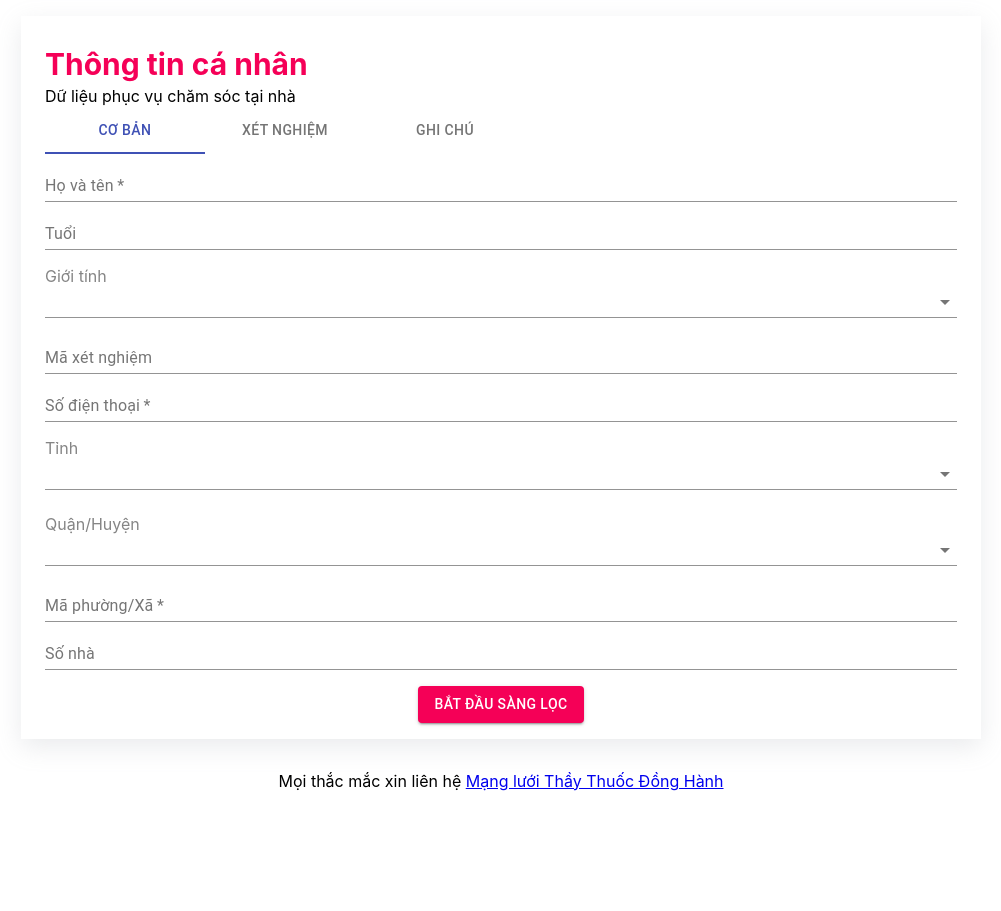
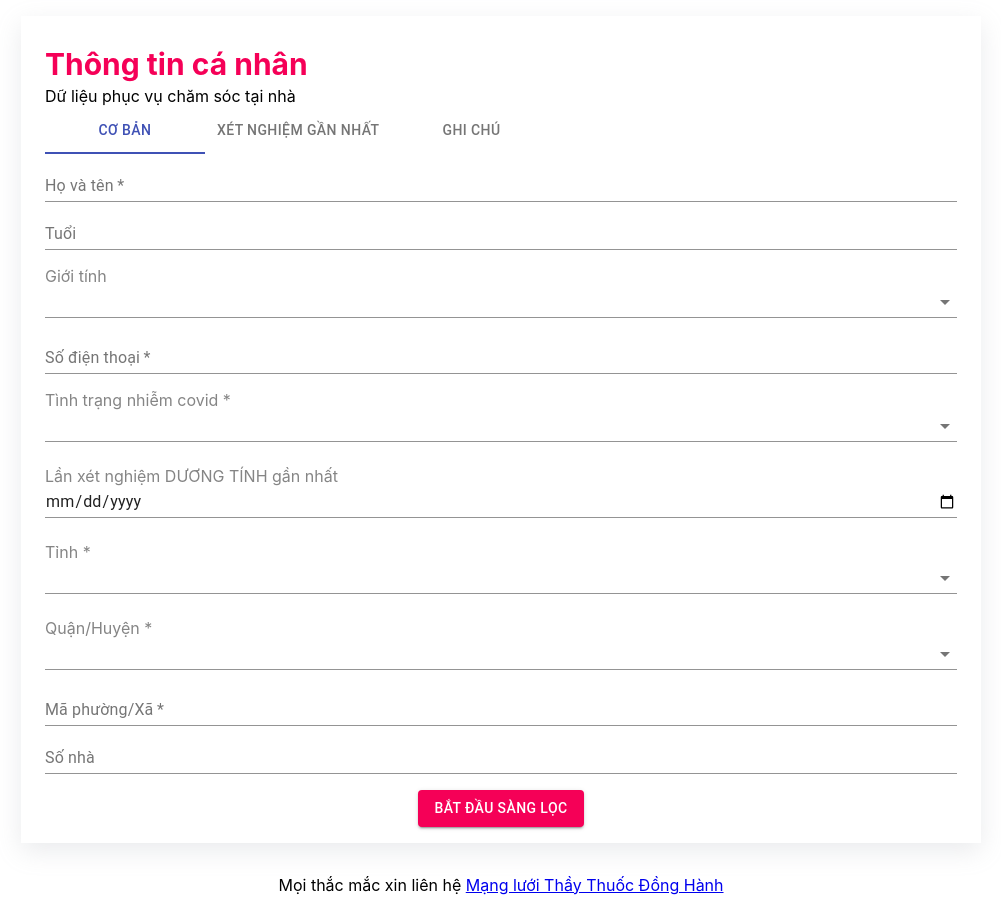
Before and after one commit to 0xk2/ttdh-portable, a React (Create React App) app: page / in a window 1280 px wide. Shown: the whole page, without its empty margins (139-1140 px from the left). Before the commit the page ends 807 px from the top, so only its background shows below. Built offline with nearby package versions, Linux system fonts and the light colour scheme.

Commit message:
improve moving between page

```diff
--- a/src/page/FormData/FormData.js
+++ b/src/page/FormData/FormData.js
@@ -21,7 +21,8 @@ const FormData = (props) => {
                 onClick={() => {
                 props.history.push({
                 pathname: '/',
-                patientInfo: props.location.patientInfo
+                patientInfo: props.location.patientInfo,
+                initFrmData
               })
             }}
           >Thông tin</Button>
--- a/src/page/PatientInfo/PatientInfo.js
+++ b/src/page/PatientInfo/PatientInfo.js
@@ -6,12 +6,6 @@ import { Tabs, Tab } from '@material-ui/core'
 import TabPanel from '../../component/TabPanel';
 import { Close } from '@material-ui/icons';
 
-/*
-  DROPDOWN_SINGLE: 'dropdown.single',
-  DROPDOWN_MULTIPLE: 'dropdown.multiple',
-  BOOL: 'bool',
-  DATE: 'date'
-*/
 const Type = PatientDataStructure.Type
 const Validation = PatientDataStructure.Validation
 
@@ -131,14 +125,14 @@ function PatientInfo(props){
                     setPatientInfo({...patientInfo})
                   }} /> : null}
                   {type === Type.DATE ? <Box className="itm-line">
-                    <Box className="itm-label">{label}</Box><TextField type="date" name={name} required={required} value={value === undefined ? '' : value}
+                    <Box className="itm-label">{label} {required===true? "*" : null}</Box><TextField type="date" name={name} required={required} value={value === undefined ? '' : value}
                   fullWidth={true}
                   onChange={(e) => {
                     patientInfo[section_id].inputs[input_id].value = e.target.value;
                     setPatientInfo({...patientInfo})
                   }} /></Box> : null}
                   {type === Type.DROPDOWN_SINGLE ? <Box className="itm-line">
-                    <Box className="itm-label">{label}</Box>
+                    <Box className="itm-label">{label} {required===true? "*" : null}</Box>
                     <Select type="date" name={name} required={required} value={value === undefined ? '' : value}
                   label={label} fullWidth={true}
                   onChange={(e) => {
@@ -162,12 +156,13 @@ function PatientInfo(props){
           if(missingLabels === true){
             props.history.push({
               pathname: '/sang-loc',
-              patientInfo
+              patientInfo,
+              initFrmData: props.location.initFrmData
             })
           }else {
             setValidationString('Các trường sau thiếu thông tin: '+missingLabels.join(', '))
           }
-        }}>Bắt đầu sàng lọc</Button>
+        }}>{props.location.initFrmData === undefined? "Bắt đầu sàng lọc" : "Tiếp tục"}</Button>
       </Box>
       <Snackbar
         anchorOrigin={{
--- a/src/page/PatientInfo/dataSource.js
+++ b/src/page/PatientInfo/dataSource.js
@@ -5,6 +5,17 @@ const dataSource = {
     },
     'Female': {
       'name': 'Nữ'
+    }
+  },
+  'local.covid_status': {
+    'Dương tính': {
+      'name': 'Có, đang dương tính'
+    },
+    'Chưa từng nhiễm': {
+      'name': 'Chưa nhiễm bao giờ'
+    },
+    'Nhiễm và đã khỏi': {
+      'name': 'Đã nhiễm và đã khỏi'
     }
   },
   'local.vn_province': {
--- a/src/page/PatientInfo/dataStructure.js
+++ b/src/page/PatientInfo/dataStructure.js
@@ -38,17 +38,24 @@ const frmdata = {
           validation: Validation.RECOMMENDED,
           dataSource: 'local.gender'
         },
-        'testCode': {
-          label: 'Mã xét nghiệm',
-          name: 'testCode',
-          type: Type.TEXT,
-          validation: Validation.RECOMMENDED
-        },
         'phone': {
           label: 'Số điện thoại',
           name: 'phone',
           type: Type.PHONE,
           validation: Validation.REQUIRED
+        },
+        'covidStatus': {
+          label: 'Tình trạng nhiễm covid',
+          name: 'covidStatus',
+          type: Type.DROPDOWN_SINGLE,
+          validation: Validation.REQUIRED,
+          dataSource: 'local.covid_status'
+        },
+        'lastPostiveTestDate': {
+          label: 'Lần xét nghiệm DƯƠNG TÍNH gần nhất',
+          name: 'lastPostiveTestDate',
+          type: Type.DATE,
+          validation: Validation.RECOMMENDED
         },
         'provinceCode': {
           label: 'Tỉnh',
@@ -80,10 +87,16 @@ const frmdata = {
       }
     },
     'test_info':{
-      title: 'Xét nghiệm',
+      title: 'Xét nghiệm gần nhất',
       inputs: {
+        'testCode': {
+          label: 'Mã xét nghiệm gần nhất',
+          name: 'testCode',
+          type: Type.TEXT,
+          validation: Validation.RECOMMENDED
+        },
         'testDate': {
-          label: 'Ngày lấy mẫu',
+          label: 'Ngày xét nghiệm gần nhất',
           name: 'testDate',
           type: Type.DATE,
           validation: Validation.RECOMMENDED
@@ -105,12 +118,6 @@ const frmdata = {
           label: 'Mức CT',
           name: 'ctLevel',
           type: Type.TEXT,
-          validation: Validation.RECOMMENDED
-        },
-        'hasBeenInHospital': {
-          label: 'Đã đi Bệnh Viện/Khu cách ly?',
-          name: 'hasBeenInHospital',
-          type: Type.BOOL,
           validation: Validation.RECOMMENDED
         },
         'getOutOfHospitalDate': {
```
